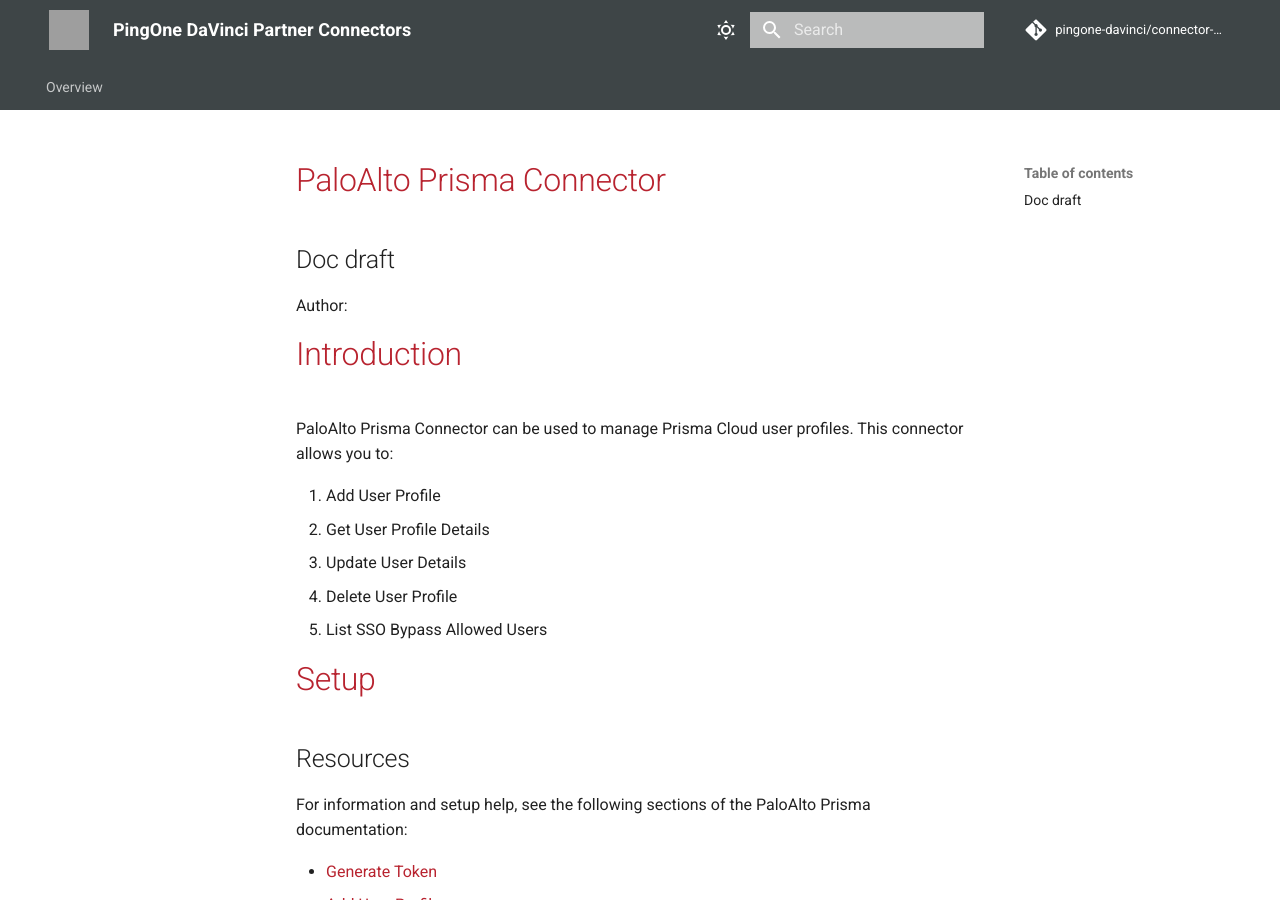
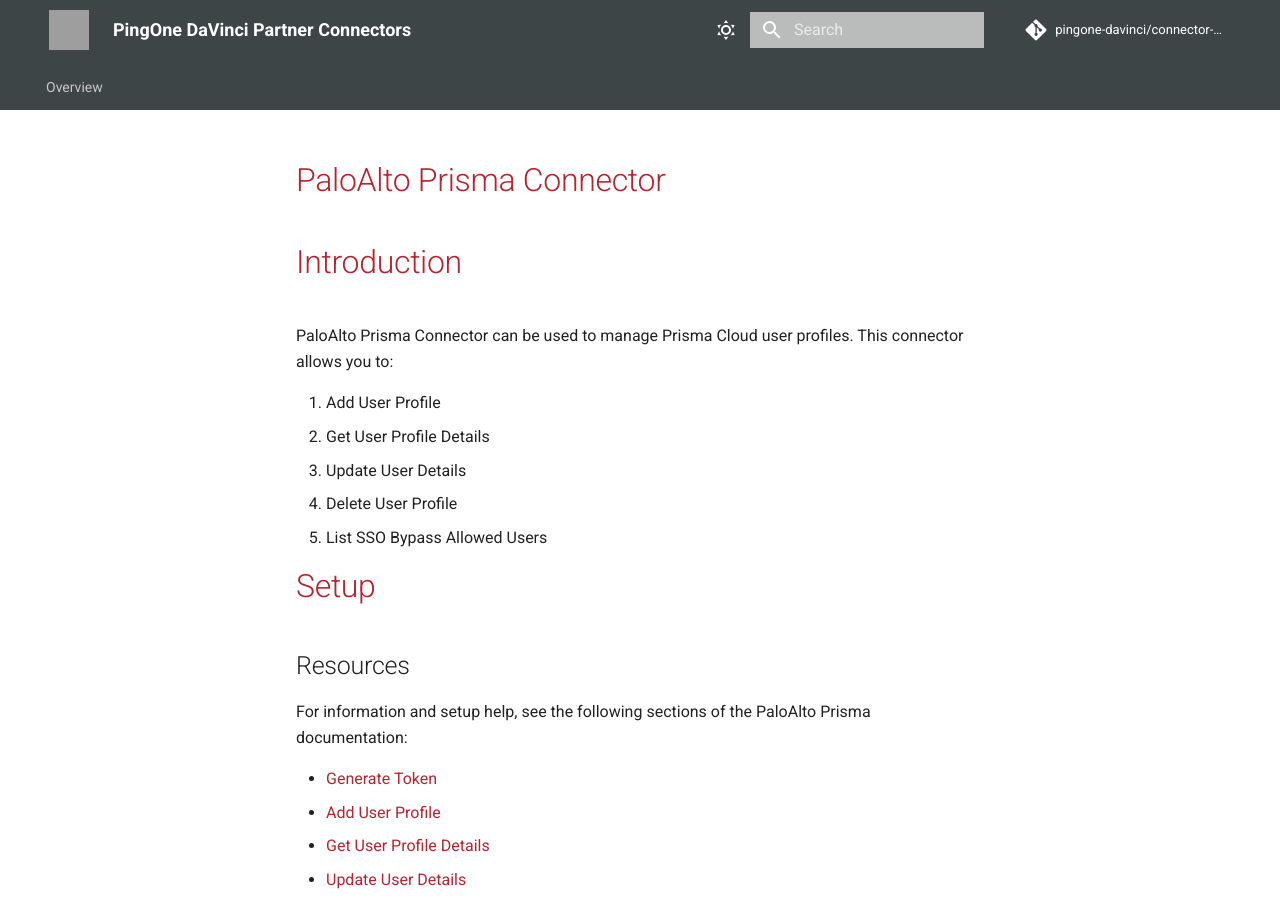
Before and after one commit to pingone-davinci/documentation, an MkDocs documentation site: the page built from docs/paloalto-prisma-access/README.md, in a window 1280 px wide and 900 px high. Built offline with MkDocs 1.6.1 and Material for MkDocs 9.7.7, drawn with Linux system fonts in a browser that asks for light colours; comment, search, counter and statistics services are not loaded; grey boxes are pictures that could not be loaded.

Commit message:
Update README.md

```diff
--- a/docs/paloalto-prisma-access/README.md
+++ b/docs/paloalto-prisma-access/README.md
@@ -1,8 +1,4 @@
 # PaloAlto Prisma Connector
-
-## Doc draft
-
-Author:
 
 # Introduction
 
```
